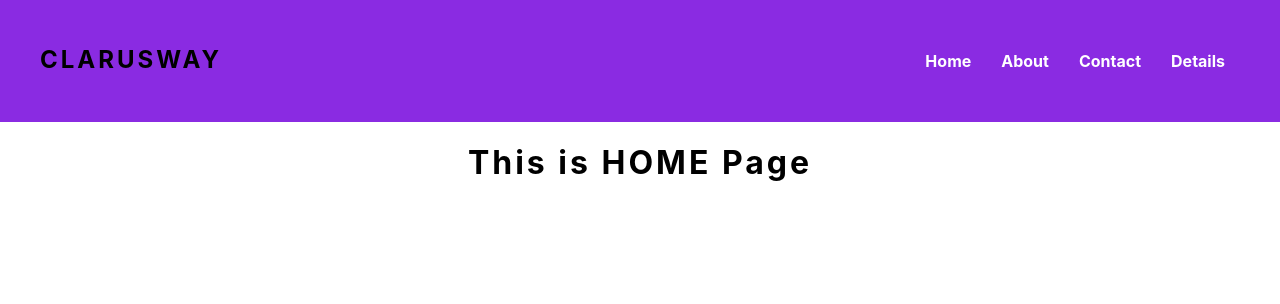
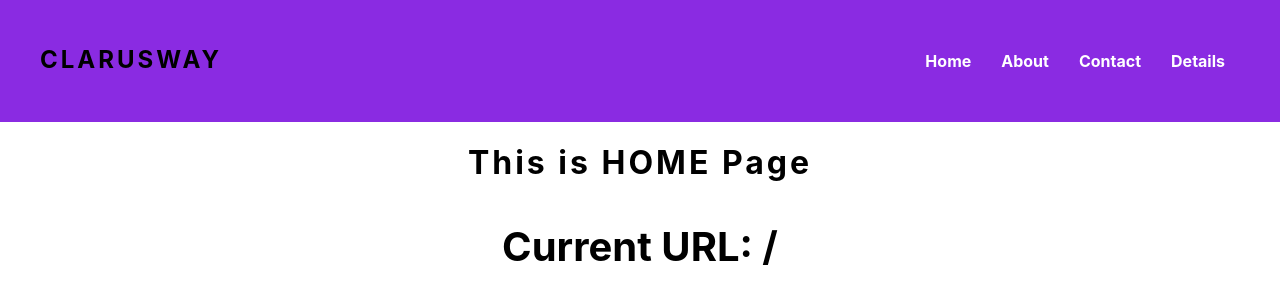
Before and after one commit to fatihece/react-router, a React (Create React App) app: page / in a window 1280 px wide. Shown: the top 304 px of the page. Built offline with nearby package versions, Linux system fonts and the light colour scheme.

Commit message:
useParams added

```diff
--- a/src/components/Details.js
+++ b/src/components/Details.js
@@ -1,12 +1,14 @@
 import React from 'react'
+import { useParams } from 'react-router';
 
 const Details = (props) => {
+    const { id } = useParams();
     return (
         <div>
             <h1 style={{ color: "blue" }}>This is DETAILS Page</h1>
-            <p>{props.match.params.id}</p>
+            <p>Details - { id }</p>
         </div>
     )
 }
 
-export default Details
+export default Details;
--- a/src/components/Home.js
+++ b/src/components/Home.js
@@ -1,9 +1,12 @@
 import React from 'react'
+import {useLocation} from "react-router"
 
 const Home = () => {
+    const { pathname } = useLocation();
     return (
         <div>
             <h1>This is HOME Page</h1>
+            <p>Current URL: { pathname}</p>
         </div>
     )
 }
```
